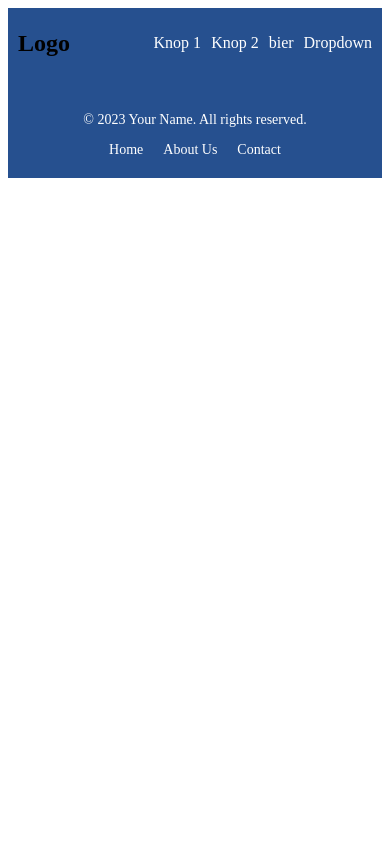
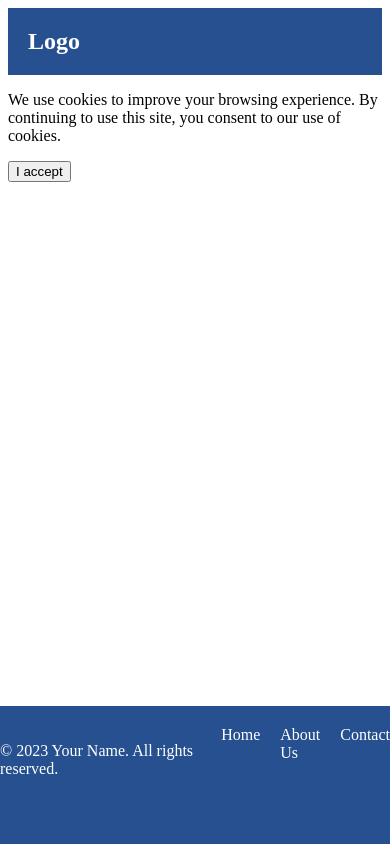
Before and after one commit to sjouker01/ala-pirode-3, a PHP site: page / in a window 390 px wide. Run offline with PHP 8.4, Linux system fonts and the light colour scheme.

Commit message:
login update

```diff
--- a/css/style.css
+++ b/css/style.css
@@ -5,69 +5,123 @@
 /* stijl voor de header */
 header {
   background-color: #26508F;
-  padding: 10px;
+  color: #FFF;
   display: flex;
   justify-content: space-between;
   align-items: center;
+  padding: 20px;
 }
 
-/* stijl voor het logo */
 .logo {
-  font-size: 24px;
+  font-size: 2em;
   font-weight: bold;
 }
 
-/* stijl voor de navigatie */
-nav {
+nav ul {
   display: flex;
-  justify-content: flex-end;
+  list-style: none;
+  margin: 0;
+  padding: 0;
 }
 
-nav ul {
-  list-style: none;
-  display: flex;
+nav ul li {
+  margin: 0 10px;
+  position: relative;
 }
 
-nav li {
-  margin-right: 10px;
+nav ul li a {
+  color: #FFF;
+  text-decoration: none;
 }
 
-nav li:last-child {
-  margin-right: 0;
-}
-
-/* stijl voor de dropdown */
-.dropdown ul {
-  display: none;
-  position: absolute;
-  top: 30px;
-  background-color: #fff;
-  padding: 10px;
-  border-radius: 5px;
-}
-
-.dropdown:hover ul {
+nav ul li:hover > ul {
   display: block;
 }
 
-.dropdown ul li {
-  margin: 5px 0;
+nav ul li ul {
+  background-color: #FFF;
+  display: none;
+  position: absolute;
+  top: 100%;
+  left: 0;
+  width: 200px;
 }
 
-/* stijl voor de inlogknop */
+nav ul li ul li {
+  margin: 0;
+}
+
+nav ul li ul li a {
+  color: #333;
+}
+
 #dropdown-inloggen {
+  color: #26508F;
   font-weight: bold;
-  color: #fff;
-  background-color: #3f11a8;
-  padding: 10px;
-  border-radius: 5px;
 }
+
+@media only screen and (max-width: 600px) {
+  nav ul {
+    display: none;
+  }
+
+  nav ul li {
+    margin: 10px 0;
+  }
+
+  .logo {
+    font-size: 1.5em;
+  }
+
+  .menu-toggle {
+    cursor: pointer;
+    display: block;
+    padding: 10px;
+  }
+
+  .menu-toggle:hover {
+    background-color: #FFF;
+  }
+
+  .menu-toggle span {
+    background-color: #FFF;
+    display: block;
+    height: 3px;
+    margin-bottom: 5px;
+    position: relative;
+    width: 20px;
+  }
+
+  .menu-toggle span:nth-child(2) {
+    margin-bottom: 0;
+  }
+
+  .menu-toggle.active span:nth-child(1) {
+    transform: rotate(45deg) translate(5px, 5px);
+  }
+
+  .menu-toggle.active span:nth-child(2) {
+    opacity: 0;
+  }
+
+  .menu-toggle.active span:nth-child(3) {
+    transform: rotate(-45deg) translate(7px, -6px);
+  }
+
+  .menu-toggle.active + nav ul {
+    display: block;
+  }
+}
+
 
 
 /* einden header */
 
 
   /* main  */
+  #coockie-popup{
+    display: none;
+  }
   /* form inlog */
 
 
@@ -116,106 +170,60 @@ nav li:last-child {
 
 
   /* eind form inlog */
-  main {
-    flex: 1;
-  }
-  /* einden main */
-  /* begin footer */
   footer {
+    position: fixed;
+    bottom: 0;
+    left: 0;
+    right: 0;
     background-color: #26508F;
-    padding: 20px;
-    font-size: 14px;
-    color: #fff;
-    margin-top: auto;
+    color: #FFFFFF;
   }
 
   .footer-container {
-    max-width: 1200px;
-    margin: 0 auto;
+    max-width: 1100px;
+    margin: auto;
+    padding: 20px 0;
+    color: #FFFFFF;
   }
 
   .footer-row {
     display: flex;
     justify-content: space-between;
+    color: #FFFFFF;
   }
 
   .footer-col {
-    flex-basis: 50%;
-    text-align: center;
+    width: 100%;
+    margin-bottom: 30px;
+    color: #FFFFFF;
   }
 
   .footer-col-1 {
-    text-align: left;
+    max-width: 300px;
   }
 
   .footer-links {
+    display: flex;
+    justify-content: flex-end;
     list-style: none;
     margin: 0;
     padding: 0;
-    display: flex;
-    justify-content: flex-end;
+    color: #FFFFFF;
   }
 
   .footer-links li {
-    margin: 0 10px;
+    margin-left: 20px;
+    color: #FFFFFF;
   }
 
-  a {
-    color: #fff;
+  .footer-links li:first-child {
+    margin-left: 0;
+  }
+  .footer-col-footer-col-2{
+    color: #FFFFFF;
     text-decoration: none;
   }
-
-  a:hover {
-    color: #222;
+  .footer-links a{
+    color: #FFFFFF;
+    text-decoration: none;
   }
-
-  @media (max-width: 768px) {
-    .footer-row {
-      flex-direction: column;
-    }
-    .footer-col {
-      flex-basis: 100%;
-      text-align: center;
-    }
-    .footer-col-1 {
-      text-align: center;
-    }
-    .footer-links {
-      justify-content: center;
-    }
-  }
-  /* einen footer  */
-  table {
-    border-collapse: collapse;
-    width: 60%;
-    max-width: 800px;
-    margin: 0 auto;
-    margin-top: 10%;
-  }
-  th, td {
-    text-align: left;
-    padding: 6px;
-    font-size: 14px;
-  }
-  th {
-    background-color: #333;
-    color: #fff;
-  }
-  tr:nth-child(even) {
-    background-color: #f2f2f2;
-  }
-
-  /* Media query voor kleinere schermen */
-  @media only screen and (max-width: 600px) {
-    table {
-      width: 100%;
-    }
-    th, td {
-      text-align: center;
-      padding: 4px;
-      font-size: 12px;
-    }
-    th {
-      font-size: 12px;
-    }
-  }
--- a/index.php
+++ b/index.php
@@ -6,17 +6,25 @@
     <meta name="viewport" content="width=device-width, initial-scale=1.0">
     <title>Document</title>
     <link rel="stylesheet" type="text/css" href="./css/style.css">
+    <script src="js\coockies.js"></script>
+
 </head>
 
 <body>
+
 <?php include("php-add-ons\header.php");
  ?>
 
  <main class="home-pagina">
+ <div id="cookie-popup" >
+    <p>We use cookies to improve your browsing experience. By continuing to use this site, you consent to our use of cookies.</p>
+    <button id="accept-cookies">I accept</button>
+</div>
 
  </main>
-
-
+ <?php
+ include("php-add-ons\cookies.php");
+ ?>
 
   <?php
     // conection
--- /dev/null
+++ b/js/coockies.js
@@ -0,0 +1,35 @@
+function setCookie(name, value, days) {
+    var expires = "";
+    if (days) {
+        var date = new Date();
+        date.setTime(date.getTime() + (days * 24 * 60 * 60 * 1000));
+        expires = "; expires=" + date.toUTCString();
+    }
+    document.cookie = name + "=" + (value || "") + expires + "; path=/";
+}
+
+function getCookie(name) {
+    var nameEQ = name + "=";
+    var ca = document.cookie.split(';');
+    for (var i = 0; i < ca.length; i++) {
+        var c = ca[i];
+        while (c.charAt(0) == ' ') c = c.substring(1, c.length);
+        if (c.indexOf(nameEQ) == 0) return c.substring(nameEQ.length, c.length);
+    }
+    return null;
+}
+
+function acceptCookies() {
+    setCookie('cookie-consent', 'true', 365);
+    document.getElementById('cookie-popup').style.display = 'none';
+}
+
+window.onload = function () {
+    var cookieConsent = getCookie('cookie-consent');
+    if (!cookieConsent) {
+        document.getElementById('cookie-popup').style.display = 'block';
+        document.getElementById('accept-cookies').onclick = function () {
+            acceptCookies();
+        };
+    }
+};
--- a/php-add-ons/conect.php
+++ b/php-add-ons/conect.php
@@ -6,5 +6,6 @@ $dbname ="energy";
 try{
 $conn = new mysqli(hostname: $servername, username: $username, password: $password, database: $dbname);
 }catch(Exception $e){
-    echo $e->getMessage();}
+    echo $e->getMessage();
+}
 ?>
--- a/php-add-ons/hooter.php
+++ b/php-add-ons/hooter.php
@@ -1,24 +1,25 @@
 
 <link rel="stylesheet" type="text/css" href="./css/style.css">
     <link rel="stylesheet" href="js\main.js">
+    <script rel="" src="js\main.js"></script>
 
 <body>
 
   <footer>
-    <div class="footer-container">
-      <div class="footer-row">
-        <div class="footer-col footer-col-1">
+    <article class="footer-container">
+      <article class="footer-row">
+        <article class="footer-col footer-col-1">
           <p>&copy; 2023 Your Name. All rights reserved.</p>
-        </div>
-        <div class="footer-col footer-col-2">
+        </article>
+        <article class="footer-col-footer-col-2">
           <ul class="footer-links">
             <li><a href="#">Home</a></li>
             <li><a href="#">About Us</a></li>
             <li><a href="#">Contact</a></li>
           </ul>
-        </div>
-      </div>
-    </div>
+        </article>
+      </article>
+    </article>
   </footer>
 </body>
 
```
Also changed, not shown: php-add-ons/inloggen.php (+30 -1 lines), php-add-ons/cookies.php (added).
